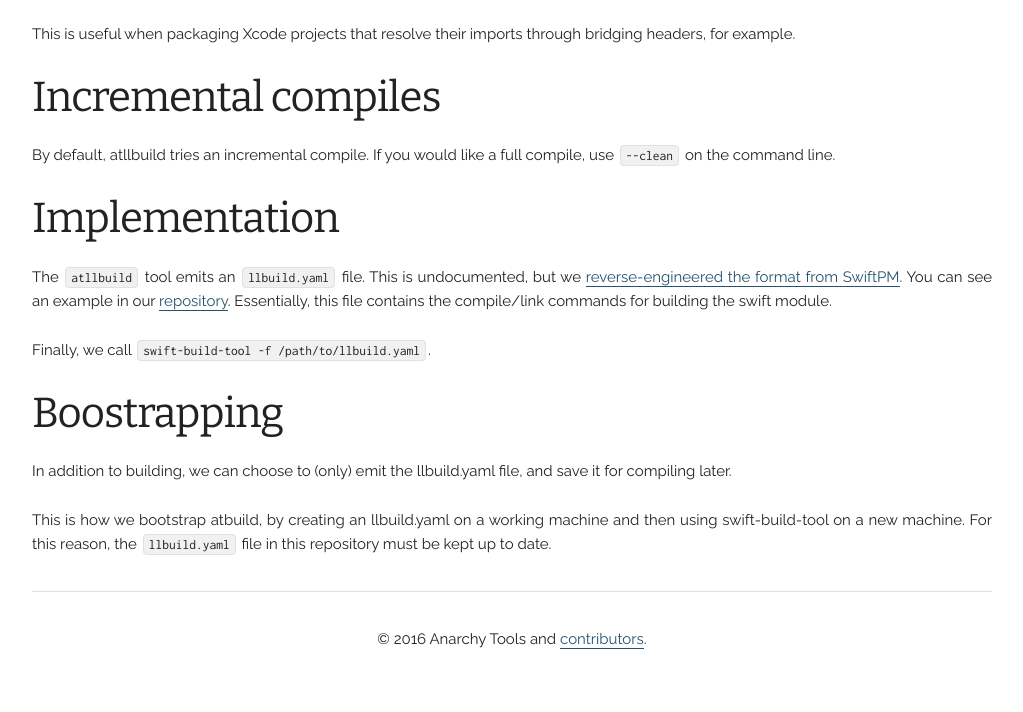
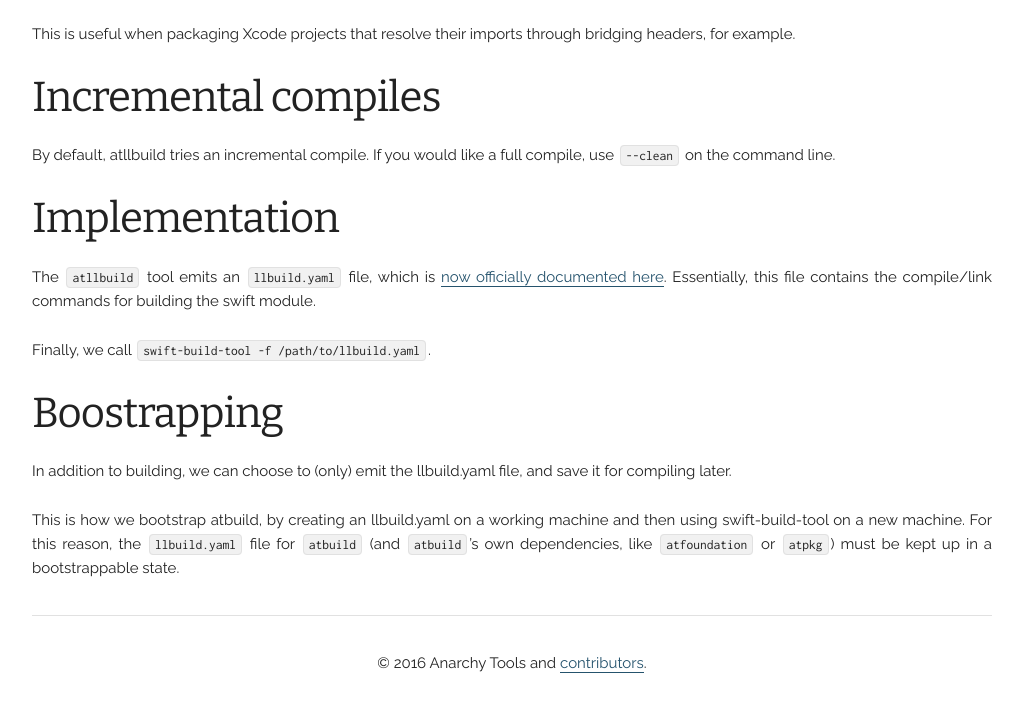
Before and after one commit to AnarchyTools/anarchytools.github.io, a Jekyll site: the page built from docs/atllbuild.md, in a window 1280 px wide and 900 px high, scrolled down 2065 px. Shown: the top 712 px of the window, without its empty margins (128-1151 px from the left). Built offline with Jekyll 4.4.1, drawn with Linux system fonts in a browser that asks for light colours.

Commit message:
atllbuild documentation pass
Some minor cleanup.  @ddunbar remarked that swift-llbuild is now documented, so let's link to the documentation

Other fixes I made while in the neighborhood

```diff
--- a/docs/atllbuild.md
+++ b/docs/atllbuild.md
@@ -30,7 +30,7 @@ The `atllbuild` tool uses the [`swift-llbuild`](https://github.com/apple/swift-l
     :publish-product false
 
     ;;If true, we don't build, we only output llbuild.yaml  False is the default value.
-    :bootstrap-only: false
+    :bootstrap-only false
     ;;Path to emit llbuild.yaml
     :llbuildyaml "llbuild.yaml"
 
@@ -102,7 +102,7 @@ By default, atllbuild tries an incremental compile.  If you would like a full co
 
 ## Implementation
 
-The `atllbuild` tool emits an `llbuild.yaml` file.  This is undocumented, but we [reverse-engineered the format from SwiftPM](https://github.com/apple/swift-package-manager).  You can see an example in our [repository](/llbuild.yaml).  Essentially, this file contains the compile/link commands for building the swift module.
+The `atllbuild` tool emits an `llbuild.yaml` file, which is [now officially documented here](https://github.com/apple/swift-llbuild/blob/master/docs/buildsystem.rst).  Essentially, this file contains the compile/link commands for building the swift module.
 
 Finally, we call `swift-build-tool -f /path/to/llbuild.yaml`.
 
@@ -110,4 +110,4 @@ Finally, we call `swift-build-tool -f /path/to/llbuild.yaml`.
 
 In addition to building, we can choose to (only) emit the llbuild.yaml file, and save it for compiling later.
 
-This is how we bootstrap atbuild, by creating an llbuild.yaml on a working machine and then using swift-build-tool on a new machine.  For this reason, the `llbuild.yaml` file in this repository must be kept up to date.
+This is how we bootstrap atbuild, by creating an llbuild.yaml on a working machine and then using swift-build-tool on a new machine.  For this reason, the `llbuild.yaml` file for `atbuild` (and `atbuild`'s own dependencies, like `atfoundation` or `atpkg`) must be kept up in a bootstrappable state.
```
